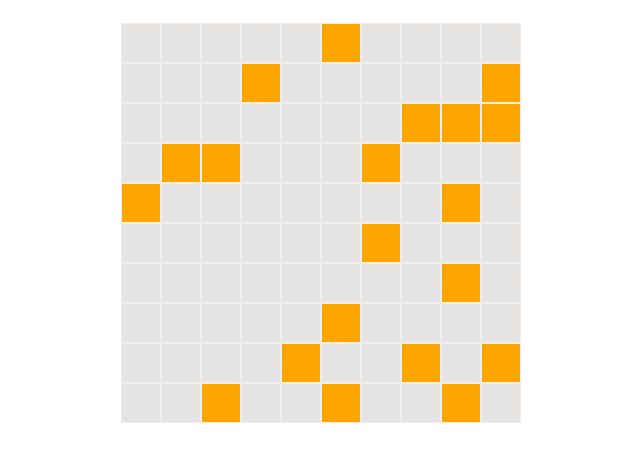
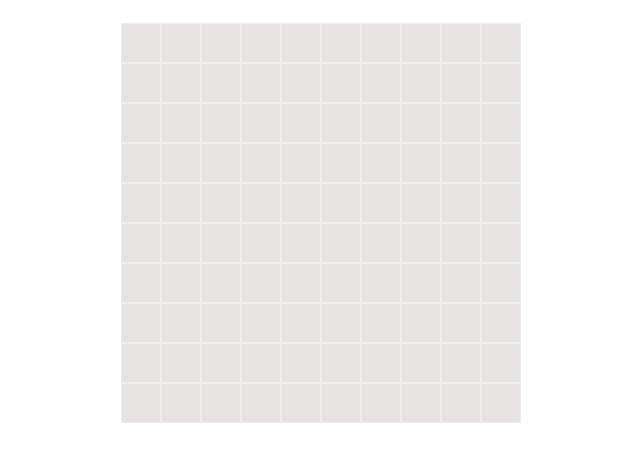
Before and after one commit to sznroe/Minesweeper, a plain HTML site: page index.html in a window 1280 px wide. Shown: the part 67-528 px from the top of the page, without its empty margins (319-959 px from the left). Drawn offline with Linux system fonts and the light colour scheme.

Commit message:
Remove the bomb position

```diff
--- a/style.css
+++ b/style.css
@@ -37,10 +37,6 @@ body {
     font-size: xx-large;
 }
 
-.bomb {
-    background-color: orange;
-}
-
 .bomb > span{
     padding: 9px;
     display: inline-flex;
```
